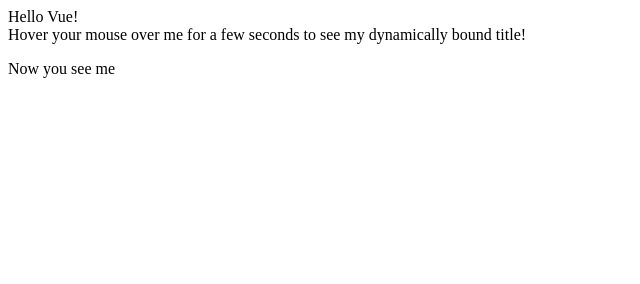
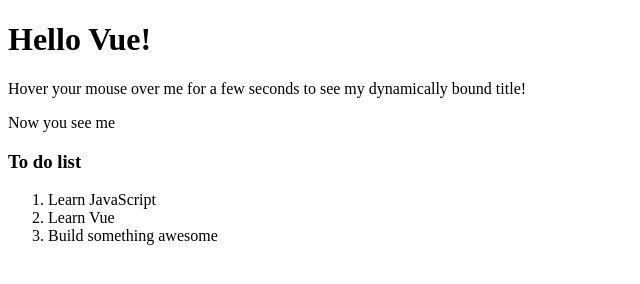
Before and after one commit to maddydeason/Vuejs-introduction, a plain HTML site: page index.html in a window 1280 px wide. Shown: the whole page, without its empty margins (0-640 px from the left). Drawn offline with nearby package versions, Linux system fonts and the light colour scheme.

Commit message:
demonstrate v-for directive

```diff
--- a/index.html
+++ b/index.html
@@ -8,7 +8,7 @@
 
 <body>
     <div id="app">
-        {{ message }}
+        <h1>{{ message }}</h1>
     </div>
 
     <div id="app-2">
@@ -19,6 +19,15 @@
     	<p v-if="seen">Now you see me</p>
 	</div>
 
+	<div id="app-4">
+		<h3>To do list</h3>
+		<ol>
+			<li v-for="todo in todos">
+				{{ todo.text }}
+			</li>
+		</ol>
+	</div>
+
     <script src="script.js"></script>
 </body>
 
--- a/script.js
+++ b/script.js
@@ -18,3 +18,14 @@
     seen: true //if seen is false, will not show
   }
 })
+
+var app4 = new Vue({
+  el: '#app-4',
+  data: {
+    todos: [
+      { text: 'Learn JavaScript' },
+      { text: 'Learn Vue' },
+      { text: 'Build something awesome' }
+    ]
+  }
+})
```
